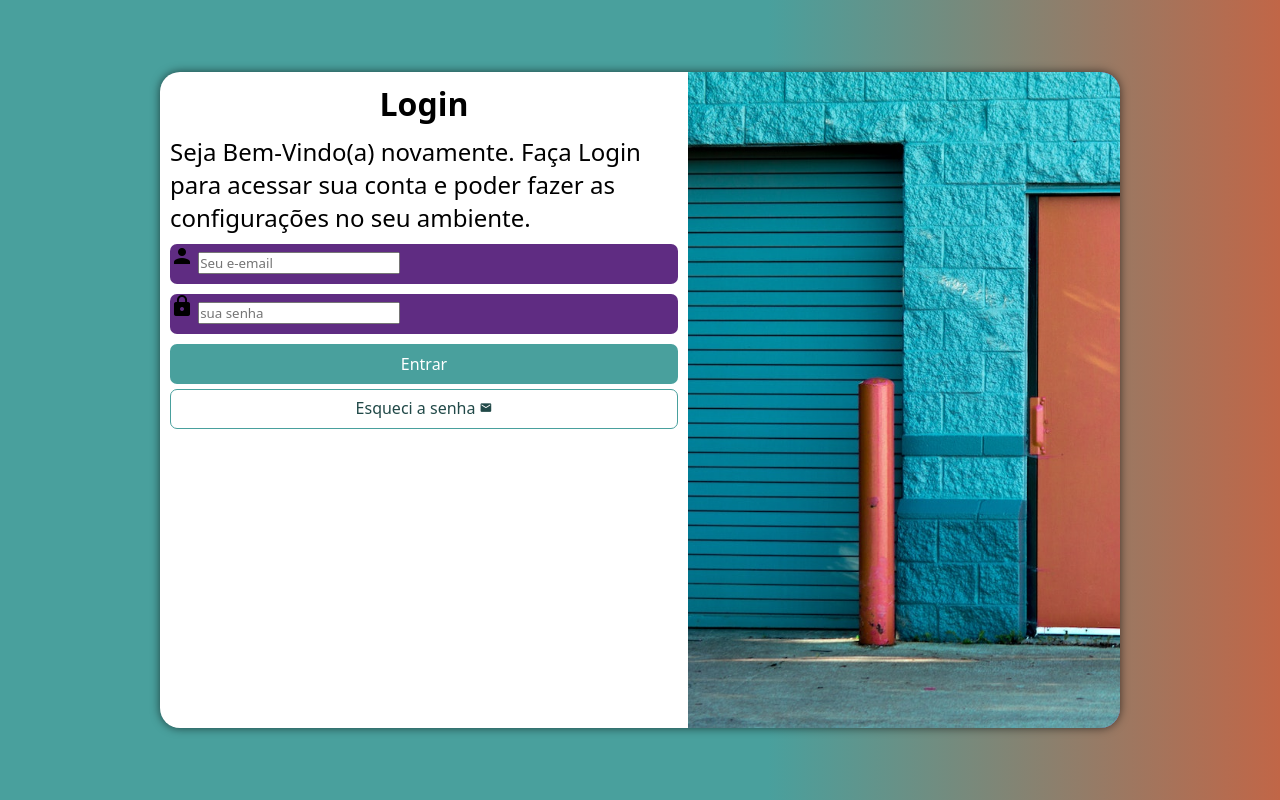
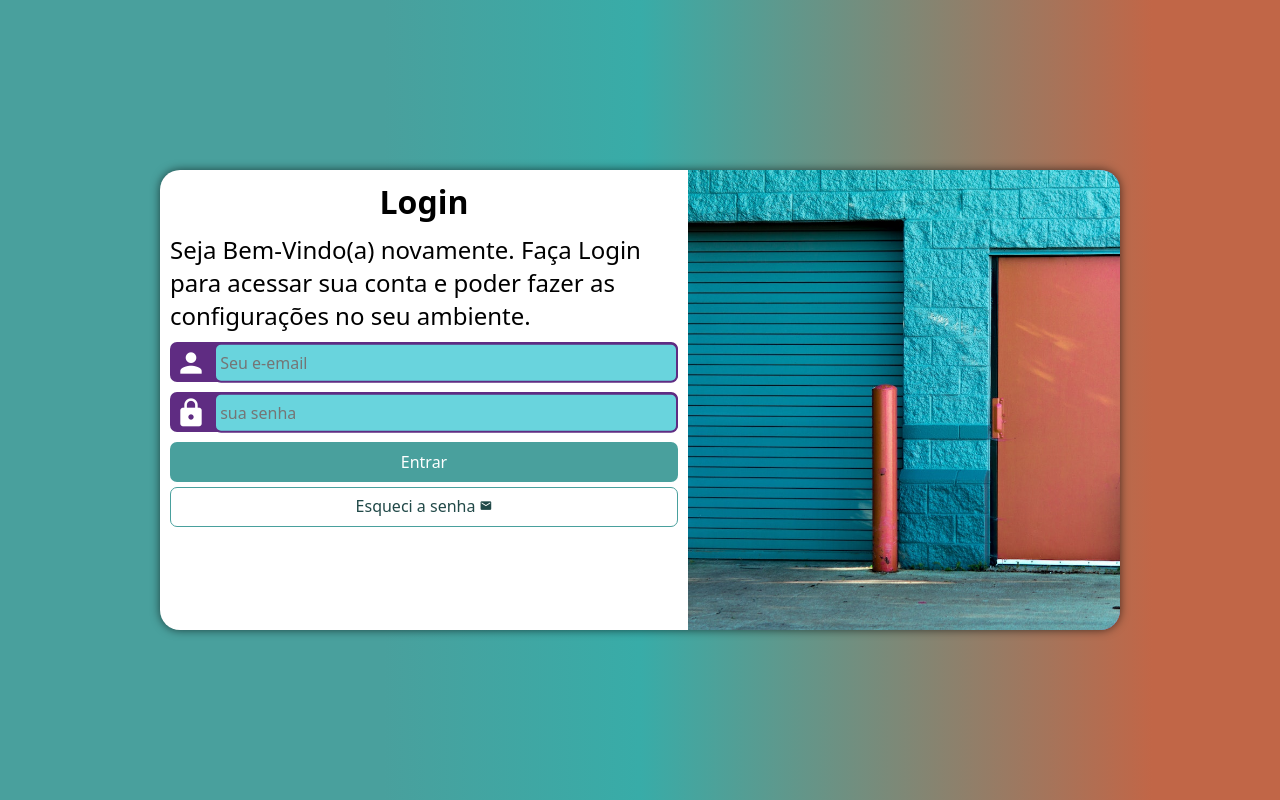
Before and after one commit to gustaoi/projeto-login, a plain HTML site: page index.html in a window 1280 px wide. Drawn offline with Linux system fonts and the light colour scheme.

Commit message:
projeto-login finalizado

```diff
--- a/estilos/media-query.css
+++ b/estilos/media-query.css
@@ -11,13 +11,14 @@ Grandes Telas: acima de 1201px
 
  */
 
- @media screen and (min-width: 769px) and (max-width: 992px) {
+ @media screen and (min-width: 769px) and (max-width: 992px) {  /* CONFIGURAÇÃO PARA TABLET */
     body {
      background-image: linear-gradient(to top, #49a09d, #482581);
     }
 
     section#login {
         width: 80vw;
+        height: 60vh;
     }
 
     section#login > div#imagem {
@@ -43,15 +44,39 @@ Grandes Telas: acima de 1201px
     div#formulario > p {
         font-size: 1.2em;
     }
+
+    div.campo > input {
+        background-color: #6bf1edda;
+
+        font-size: 1em;
+
+    /* definindo a largura do width com calculo */
+        width: calc(100% - 44.4px);
+
+        height: 100%;
+
+        border: 2px solid #5f2c82;
+        border-radius: 7px;
+
+        padding: 4px;
+
+    /* Y - cima / baixo*/
+        transform: translateY(-11px);
+    }
  }
 
 @media screen and (min-width: 993px) {
+         /* CONFIGURAÇAÕ PARA DESKTOP E TELAS GRANDES */
     body {
-        background-image: linear-gradient(to right, #49a09d 60vw, #C16647 );
+        background-image: linear-gradient(to right, #49a09d 30%, #38aca8 50%, #C16647 90%);
     }
 
     section#login {
-        width: 75vw;
+        width: 80vw;
+        max-width: 960px;
+
+        height: 70vh;
+        max-height: 460px;
 
     }
 
@@ -78,4 +103,23 @@ Grandes Telas: acima de 1201px
     div#formulario > p {
         font-size: 1.5em;
     }
+
+    div.campo > input {
+        background-color: #6bf1edda;
+
+        font-size: 1em;
+
+    /* definindo a largura do width com calculo */
+        width: calc(100% - 44.4px);
+
+        height: 100%;
+
+        border: 2px solid #5f2c82;
+        border-radius: 7px;
+
+        padding: 4px;
+
+    /* Y - cima / baixo*/
+        transform: translateY(-10.2px);
+    }
 }
--- a/estilos/style.css
+++ b/estilos/style.css
@@ -34,14 +34,13 @@ section#login {
     position: absolute;
     top: 50%;
     left: 50%;
-    transform: translate(-50%, -50%);
 
     overflow: hidden;
 
     background-color: white;
 
     width: 60vw;
-    height: 82vh;
+    height: 85vh;
 
     border-radius: 20px;
 
@@ -49,6 +48,8 @@ section#login {
 
     transition: width .3s, heigth 0.3s;
     transition-timing-function: ease;
+
+    transform: translate(-50%, -50%);
 }
 
 section#login > div#imagem {
@@ -95,6 +96,42 @@ form > div.campo {
 
 div.campo > label {
     display: none;
+}
+
+div.campo > span {
+    color: white;
+
+    /*background-color: black;*/
+
+    font-size: 2em;
+
+    width: 40px;
+
+    padding: 5px;
+}
+
+div.campo > input {
+    background-color: #6bf1edda;
+
+    font-size: 1em;
+
+/* definindo a largura do width com calculo */
+    width: calc(100% - 44.4px);
+
+    height: 100%;
+
+    border: 2px solid #5f2c82;
+    border-radius: 7px;
+
+    padding: 4px;
+
+/* Y - cima / baixo*/
+    transform: translateY(-10px);
+}
+
+/* Qando tiver digitando */
+div.campo > input:focus-within {
+    background-color: white;
 }
 
 form > input[type=submit] {
```
